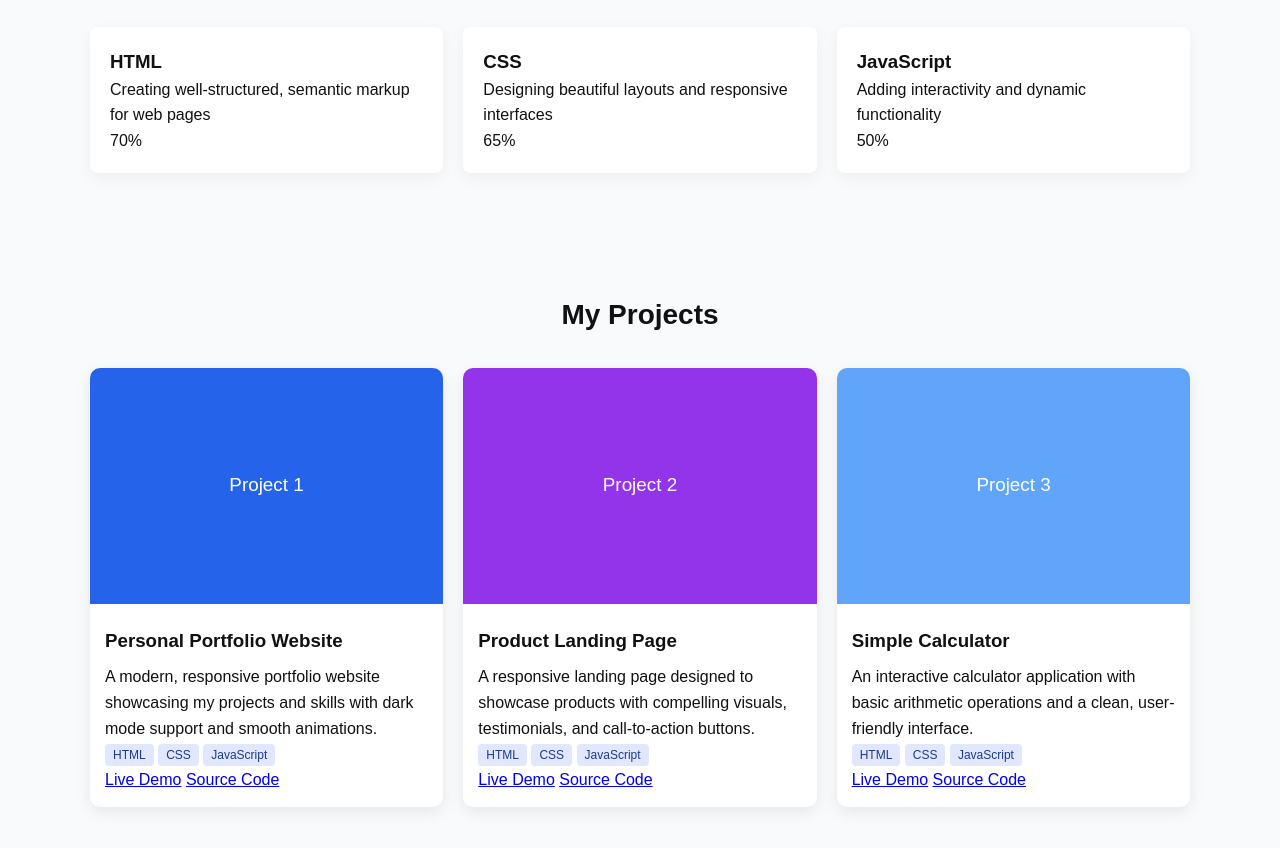
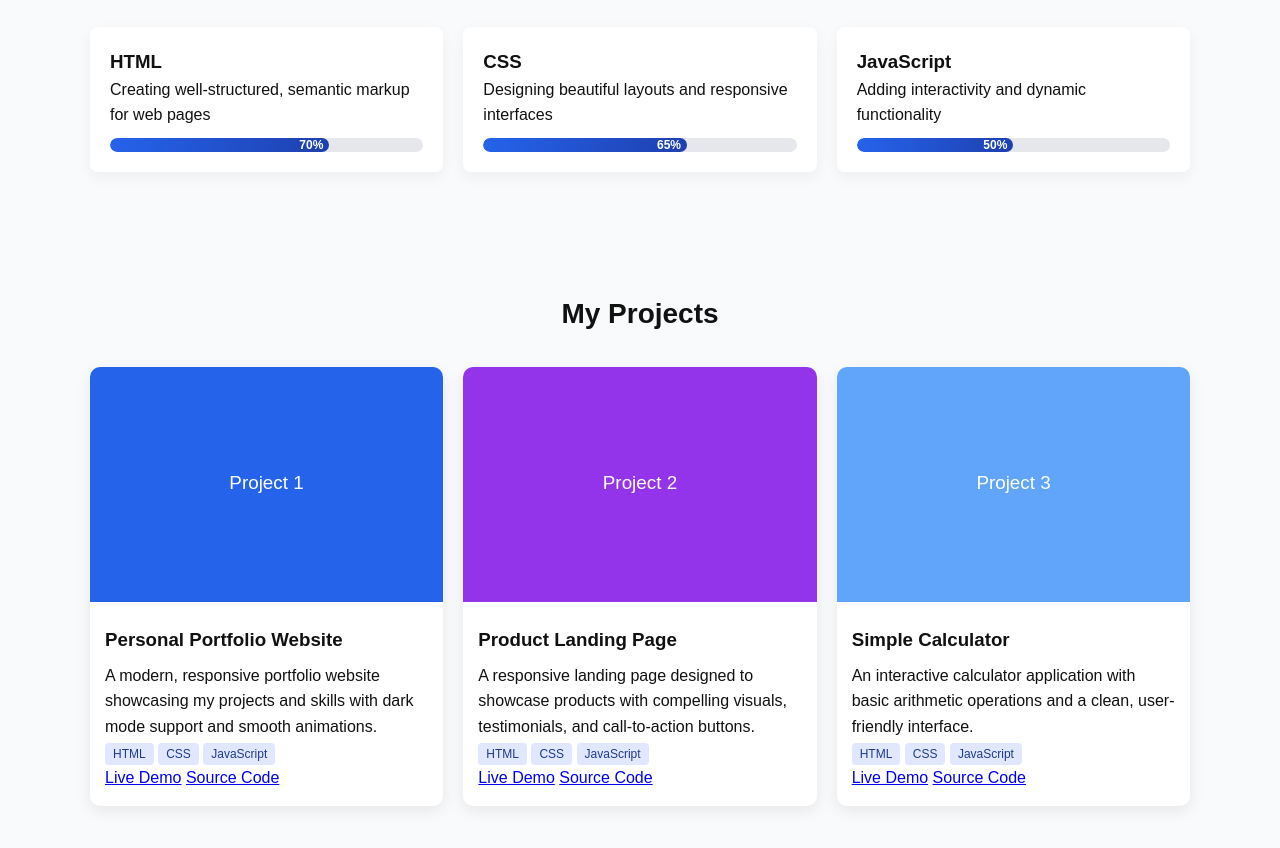
Before and after one commit to munzaashrafmalik/Portfolio, a plain HTML site: page index.html in a window 1280 px wide. Shown: the part 891-1739 px from the top of the page. Drawn offline with Linux system fonts and the light colour scheme.

Commit message:
Update styles.css

```diff
--- a/css/styles.css
+++ b/css/styles.css
@@ -250,3 +250,27 @@ body.dark a {
     display: block;
   }
 }
+/* ===== SKILL PROGRESS BAR FIX ===== */
+.skill-level {
+  margin-top: 10px;
+}
+
+.level-bar {
+  width: 100%;
+  height: 14px;
+  background: #e5e7eb;
+  border-radius: 10px;
+  overflow: hidden;
+}
+
+.level-progress {
+  height: 100%;
+  background: linear-gradient(90deg, #2563eb, #1e40af);
+  color: white;
+  font-size: 12px;
+  font-weight: bold;
+  text-align: right;
+  padding-right: 6px;
+  line-height: 14px;
+  border-radius: 10px;
+}
```
